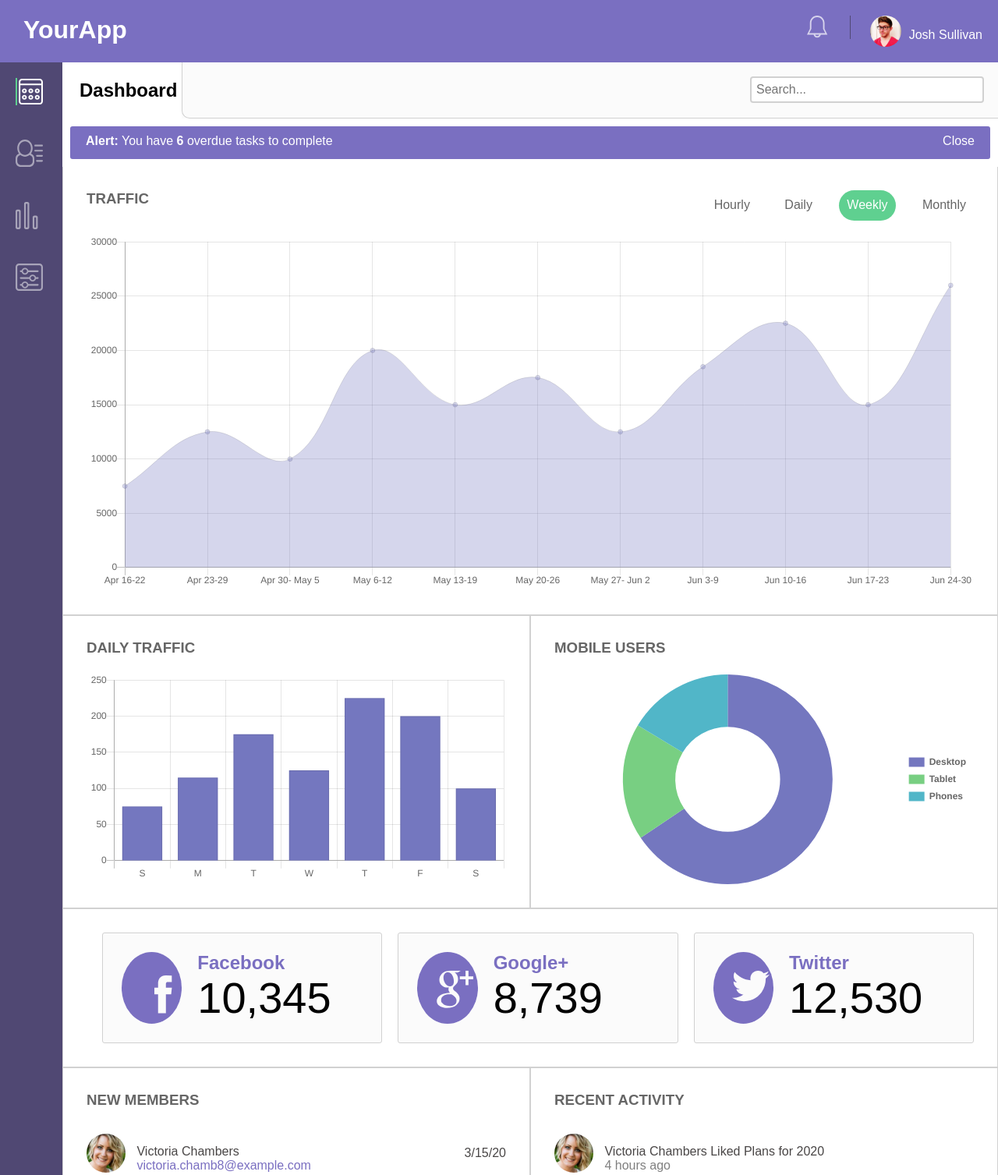
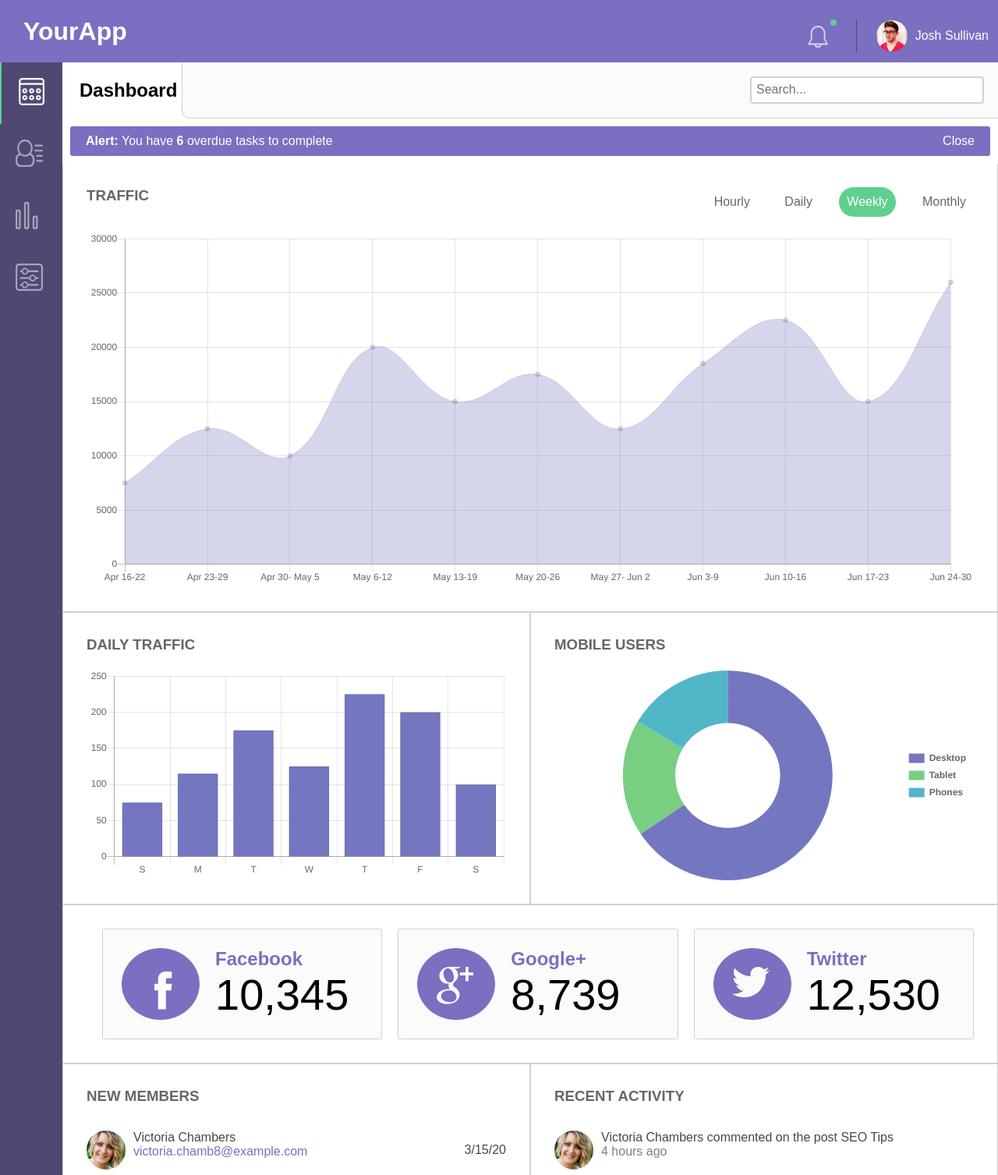
Before and after one commit to zachdanz/Unit-07-Project, a plain HTML site: page index.html in a window 1280 px wide. Shown: the top 1507 px of the page at 78% size. Drawn offline with Linux system fonts and the light colour scheme.

Commit message:
CSS fixing

```diff
--- a/index.html
+++ b/index.html
@@ -27,6 +27,7 @@
                     </g>
                 </g>
                 </svg>
+                <span class="notificationAlert"></span>
             </div>
             <div class="notificationDropdown">
                 <p>Notifications</p>
@@ -66,7 +67,7 @@
 
 <!-- Nav -->
     <nav>
-        <a href="#"><img src="icons/icon-dashboard.svg" alt="dashboard" class="navIcon selected"></a>
+        <a href="#" class="selected"><img src="icons/icon-dashboard.svg" alt="dashboard" class="navIcon chosen"></a>
         <a href="#"><img src="icons/icon-members.svg" alt="members" class="navIcon"></a>
         <a href="#"><img src="icons/icon-visits.svg" alt="visits" class="navIcon"></a>
         <a href="#"><img src="icons/icon-settings.svg" alt="settings" class="navIcon"></a>
@@ -211,7 +212,7 @@
             <div class="recentActivityContainer">
                 <img src="images/member-1.jpg" class="profileImage" alt="Member">
                 <div class="recentActivityText">
-                    <p>Victoria Chambers Liked Plans for 2020</p>
+                    <p>Victoria Chambers commented on the post SEO Tips</p>
                     <p>4 hours ago</p>
                 </div>
             </div>
--- a/js/app.js
+++ b/js/app.js
@@ -7,9 +7,9 @@ const alertBanner = document.getElementById("alert");
 alertBanner.innerHTML =
 `
     <div class="alertBanner">
-    <p><strong>Alert:</strong> You have <strong>6</strong> overdue tasks
-    to complete</p>
-    <p class="alertBannerClose">Close</p>
+        <p><strong>Alert:</strong> You have <strong>6</strong> overdue tasks
+        to complete</p>
+        <p class="alertBannerClose">Close</p>
     </div>
 `
 alertBanner.addEventListener('click', e => {
--- a/scss/components/_sections.scss
+++ b/scss/components/_sections.scss
@@ -37,6 +37,7 @@ h3{
 header{
     background-color: $color-primary;
     height: 80px;
+    display: flex;
 }
 
 h1 span {
@@ -46,14 +47,20 @@ h1 span {
 h1 {
     color: $white;
     padding: 20px 30px;
-    margin: 0 auto;
+    margin: auto auto auto 0;
     display: none;
 }
 
 .userDiv {
-    float: right;
     color: $offwhite;
-    padding: 20px;
+    padding: 12px 12px 0;
+    display: flex;
+    align-items: center;
+}
+
+.userName {
+    display: flex;
+    align-items: center;
 }
 
 .notificationBell{
@@ -61,7 +68,6 @@ h1 {
     transition: ease-in .2s;
     width: 30px;
     height: 30px;
-    float: left;
 }
 
 .notificationBell:hover{
@@ -79,30 +85,29 @@ h1 {
   }
 
 .bellDiv {
-    float: left;
     padding-right: 25px;
     border-right: 1px $color-secondary solid;
     position: relative;
+    margin-left: auto
 }
 
 .userProfPic{
     width: 40px;
     border-radius: 50%;
-    float: left;
     margin-left: 25px;
 }
 
 .userName p {
     color: $white;
     display: block;
-    float: right;
     padding-left: 10px;
 }
 
 .notificationDropdown {
     position: absolute;
     z-index: 100;
-    right: 250px;
+    right: 0px;
+    top: 50px;
     padding: 10px;
     background-color: $white;
     border: $color-secondary 2px solid;
@@ -149,6 +154,10 @@ h1 {
     h1{
         display: inline-block;
     }
+
+    .notificationDropdown{
+        right: 250px;
+    }
 }
 
 //====================================//
@@ -157,6 +166,8 @@ h1 {
 
 nav{
     background-color: $color-secondary;
+    display: flex;
+    flex-direction: row;
 }
 
 .navIcon {
@@ -173,14 +184,22 @@ nav{
     opacity: 100%;
 }
 
+.chosen{
+    opacity: 100%;
+}
+
 .selected {
-    opacity: 100%;
     border-left: $color-green-accent 2px solid;
+    border-radius: -3px;
 }
 
 @media (min-width: $break-m) {
     .navicon{
         padding: 20px;
+    }
+
+    nav{
+       flex-direction: column;
     }
 }
 
@@ -208,13 +227,15 @@ nav{
     border-bottom: $color-border 1px solid;
     border-left: $color-border 1px solid;
     border-bottom-left-radius: 10px;
+    display: flex;
+    flex-flow: right;
 }
 
 .mainHeaderSearch input{
-    float: right;
     width: 50%;
     padding: 6px;
     margin: 18px;
+    margin-left: auto;
     border: $color-border 2px solid;
     border-radius: 4px;
 }
@@ -240,6 +261,11 @@ nav{
     border-top: none;
 }
 
+.alertBanner{
+    display: flex;
+    justify-content: space-between;
+}
+
 .alert p, .alertBannerClose {
     color: $white;
     margin: 10px 0;
@@ -253,7 +279,7 @@ nav{
 
 .alertBannerClose{
     display: block;
-    float: right;
+    margin-left: auto;
     padding-right: 20px;
 }
 
@@ -328,6 +354,8 @@ nav{
     margin-bottom: 20px;
     border-radius: 3px;
     padding: 1.5em;
+    display: flex;
+    justify-content: left;
 }
 
 .socialText{
@@ -339,7 +367,6 @@ nav{
     color: $color-primary;
     display: block;
     padding-left: 20px;
-    float: left;
     font-size: 1.5em;
     margin: 0;
 }
@@ -351,20 +378,16 @@ nav{
     padding-left: 20px;
     margin: 0;
     display: block;
-    float: left;
 }
 
 .socialIcon{
-    float: left;
+
 }
 
 .socialImage {
     height: 100%;
-    width: 25%;
-    float: left;
-    background-color: $color-primary;
-    border-radius: 50%;
-    color: transparent;
+    width: 50px;
+    background-color: none;
 }
 
 .socialLogo {
@@ -372,9 +395,10 @@ nav{
     position: relative;
     left: 1.5em;
     top: 1.5em;
+    color: $color-primary;
 }
 
-@media (min-width: 768px) {
+@media (min-width: $break-m) {
     .socialContainer {
         width: 33%;
         margin-left: 20px;
@@ -388,6 +412,14 @@ nav{
     .socialText p{
         font-size: 3.5em;
     }
+
+    .socialImage {
+        height: 100%;
+        width: 100px;
+        background-color: $color-primary;
+        border-radius: 50%;
+        color: transparent;
+    }
 }
 
 
@@ -397,7 +429,7 @@ nav{
 
 .NewMembersContainer{
     padding: 10px 0;
-    display: flow-root;
+    display: flex;
 }
 
 .NewMembersContainer:not(:last-child) {
@@ -407,6 +439,7 @@ nav{
 .profileImage{
     border-radius: 50%;
     width: 50px;
+    display: none;
 }
 
 .newMembersText{
@@ -421,12 +454,20 @@ nav{
 
 .joinDate {
     display: block;
-    float: right;
+    margin-left: auto;
 }
 
 .newMembersText a{
     text-decoration: none;
     color: $color-primary;
+}
+
+@media (min-width: $break-m) {
+    .profileImage{
+        border-radius: 50%;
+        width: 50px;
+        display: inline-block;
+    }
 }
 
 //====================================//
@@ -435,7 +476,7 @@ nav{
 
 .recentActivityContainer{
     padding: 10px 0;
-    display: block;
+    display: flex;
 }
 
 .recentActivityContainer:not(:last-child) {
```
Also changed, not shown: css/style.css.
